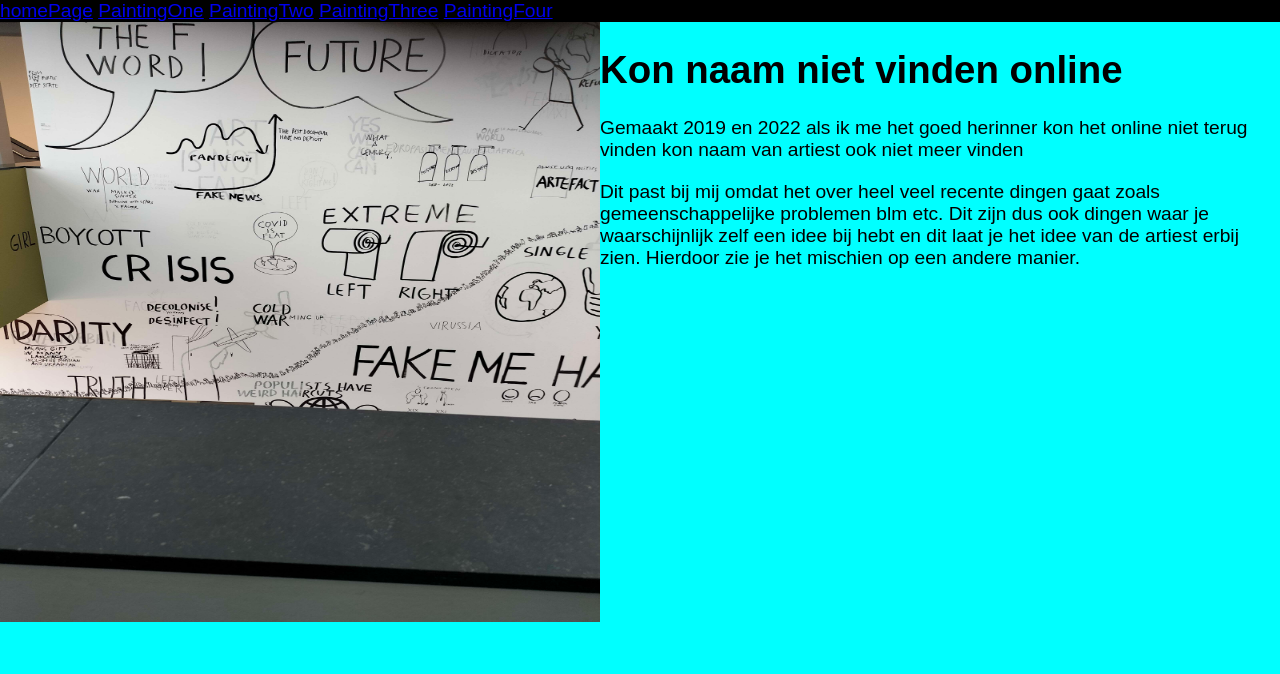
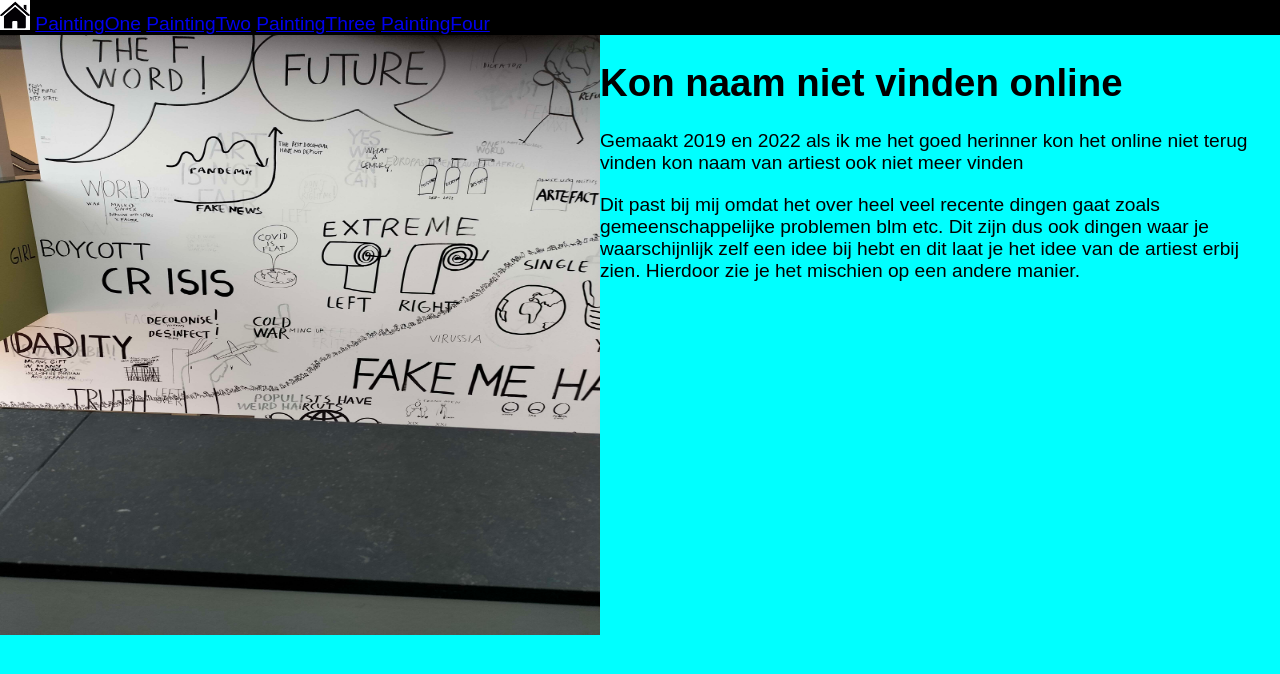
Before and after one commit to PimVanVeldhoven/InterweekWebsite, a plain HTML site: page paintingFour.html in a window 1280 px wide. Shown: the top 674 px of the page. Drawn offline with Linux system fonts and the light colour scheme.

Commit message:
fixed button

```diff
--- a/paintingFour.html
+++ b/paintingFour.html
@@ -11,7 +11,7 @@
 <body>
     <div id="pagecontainerFour">
         <div id="navigation">
-            <a href="index.html">homePage</a>
+            <a href="index.html"><img src="Images/download.png" alt="home"id="home"></a>
             <a href="paintingOne.html">PaintingOne</a>
             <a href="paintingTwo.html">PaintingTwo</a>
             <a href="paintingThree.html">PaintingThree</a>
```
Also changed, not shown: paintingOne.html (+1 -1 lines), paintingThree.html (+1 -1 lines), paintingTwo.html (+1 -1 lines).
